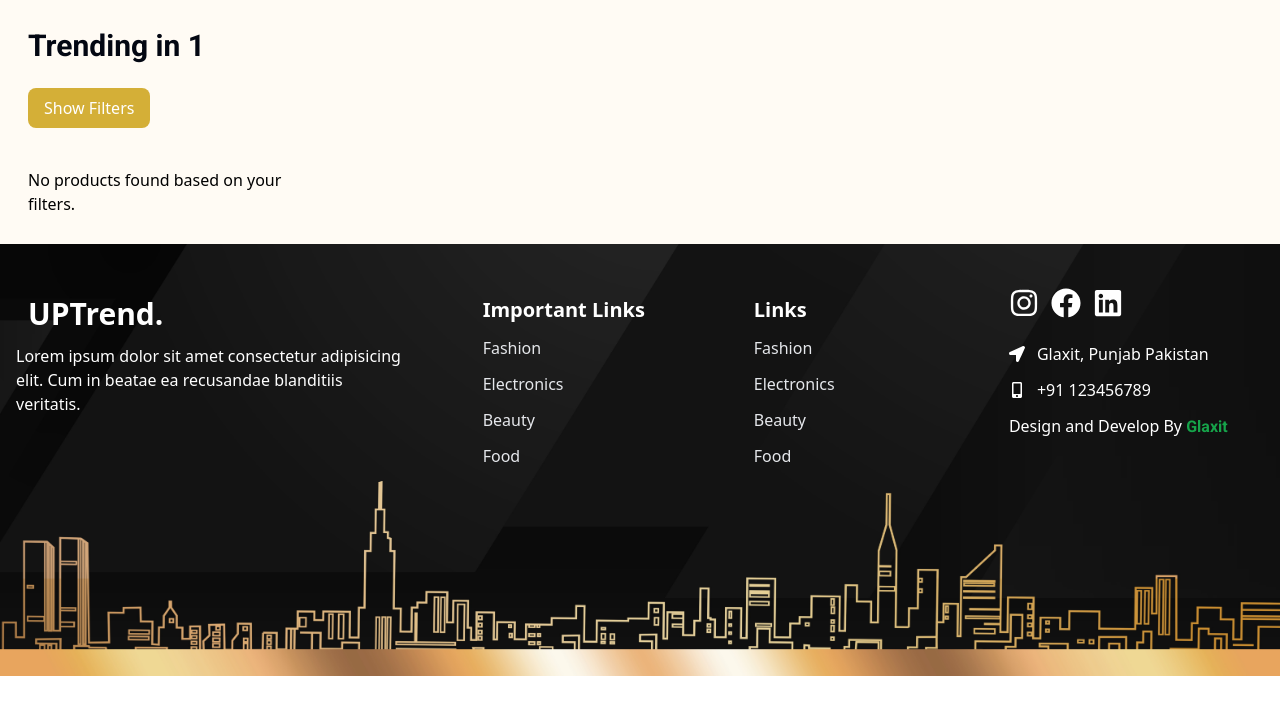
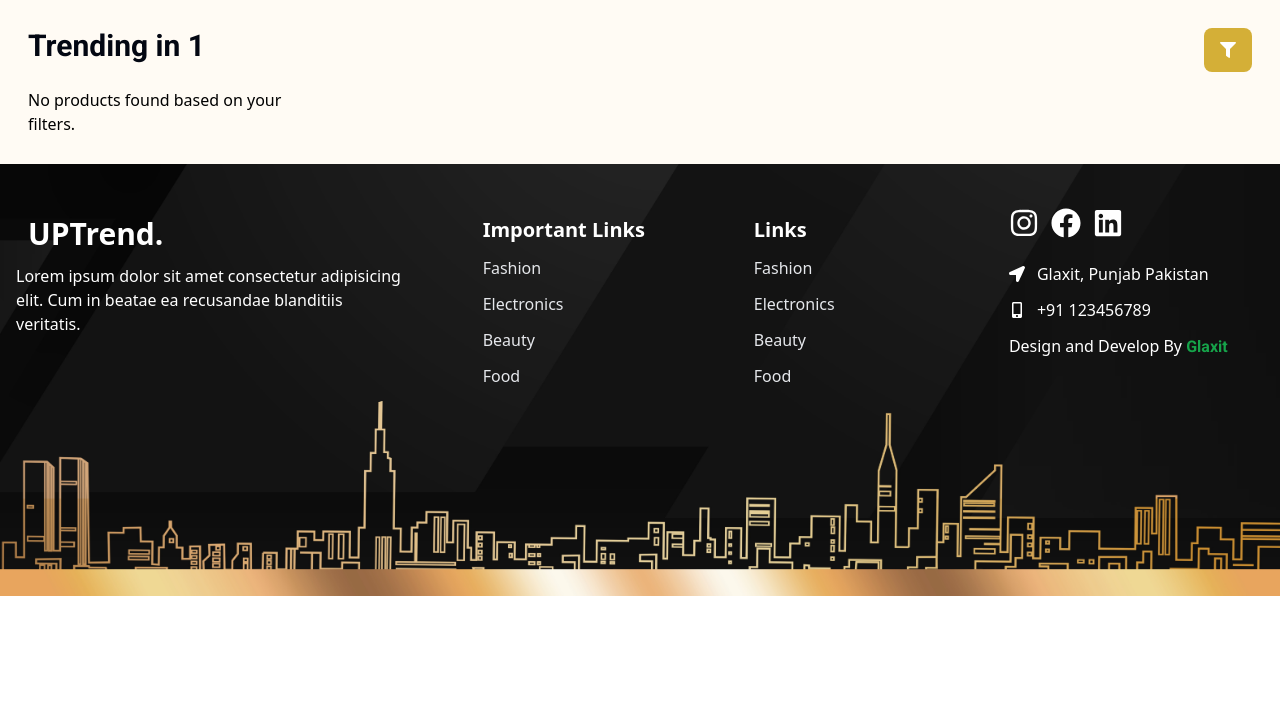
Before and after one commit to Luqmanoffical/scrap-uptrend, a React (Vite) app in the folder datascrap/: page /category/1 in a window 1280 px wide. Shown: the top 714 px of the page. Built offline with nearby package versions, Linux system fonts and the light colour scheme; a web font is replaced by a local one.

Commit message:
filter ok

```diff
--- a/datascrap/src/Components/CategoryPage/CategoryPage.jsx
+++ b/datascrap/src/Components/CategoryPage/CategoryPage.jsx
@@ -3,41 +3,39 @@
 import { useParams, useNavigate } from 'react-router-dom';
 import { productsData } from '../Server/api';
 import Footer from '../Footer/Footer.jsx';
+import { FaFilter } from "react-icons/fa";
 
 const CategoryPage = () => {
   const { category } = useParams();
   const navigate = useNavigate();
 
-  // Initialize product data
   const products = productsData[category] || [];
 
-  // State for filters
+
   const [minPrice, setMinPrice] = useState(0);
-  const [maxPrice, setMaxPrice] = useState(1000);
+  const [maxPrice, setMaxPrice] = useState(10000);
   const [onlyFreeShipping, setOnlyFreeShipping] = useState(false);
-  const [showFilters, setShowFilters] = useState(false); // For showing/hiding the filter dropdown
+  const [showFilters, setShowFilters] = useState(false);
 
-  // Handle the product click
   const handleProductClick = (productId) => {
     navigate(`/product/${productId}`);
   };
 
-  // Function to check if price is within range
 const isPriceInRange = (product) => {
-    const productPrice = parseFloat(product.price.replace('$', ''));
+  const productPrice = parseFloat(product.price.replace('$',"").replace(/,/g, ''));
   return productPrice >= minPrice && productPrice <= maxPrice;
 };
-
-  // Filter products based on price and free shipping
 const filteredProducts = products.filter((product) => {
   const withinPriceRange = isPriceInRange(product);
   const isFreeShipping = onlyFreeShipping ? product.shippingFee === 'Free' : true;
   return withinPriceRange && isFreeShipping;
 });
 
+
   return (
     <div className="bg-[#f8a2200c]">
       <div className="p-7">
+        <div className='flex justify-between'>
         <h1
           className="text-3xl text-gray-950 font-bold mb-6"
           style={{
@@ -47,14 +45,15 @@
           Trending in {category.replace(/([A-Z])/g, ' $1').toUpperCase()}
         </h1>
 
-        {/* Filter Button and Dropdown */}
-        <div className="mb-6">
+
           <button
             className="px-4 py-2 bg-[#d4af37] hover:bg-[#b8972f] text-white rounded-lg mb-4 transition-transform transform hover:scale-105"
             onClick={() => setShowFilters(!showFilters)}
           >
-            {showFilters ? 'Hide Filters' : 'Show Filters'}
+            {showFilters ? <FaFilter /> : <FaFilter />}
           </button>
+</div>
+<div>
 
           {showFilters && (
             <div className="bg-white p-4 rounded-lg shadow-md">
```
Lines whose indentation alone changed are shown as unchanged.
